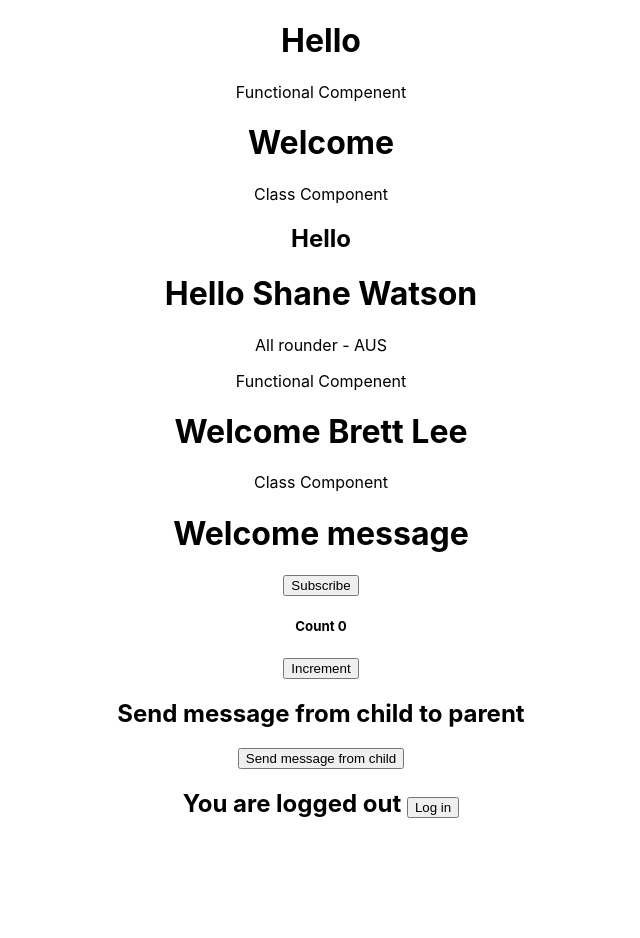
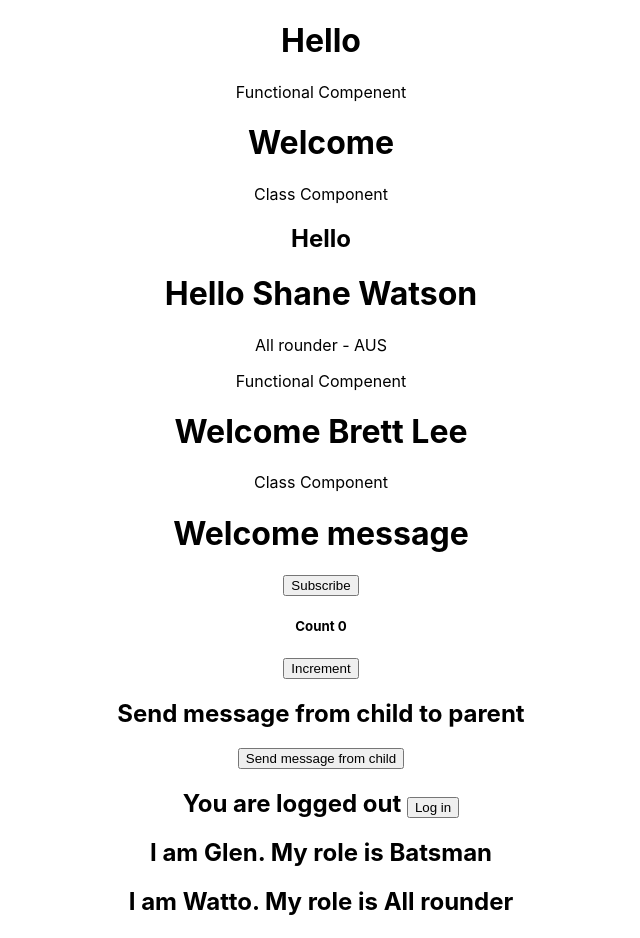
Before and after one commit to ManivannanBel/React-js, a React (Create React App) app in the folder hello-world/: page / in a window 1280 px wide. Shown: the top 938 px of the page, without its empty margins (319-959 px from the left). Before the commit the page ends 838 px from the top, so only its background shows below. Built offline with nearby package versions, Linux system fonts and the light colour scheme.

Commit message:
list rendering

```diff
--- a/hello-world/src/App.js
+++ b/hello-world/src/App.js
@@ -1,5 +1,4 @@
 import React from 'react';
-import logo from './logo.svg';
 import './App.css';
 import Greet from './components/Greet'
 import Welcome from './components/Welcome'
@@ -8,6 +7,7 @@ import Message from './components/Message'
 import Counter from './components/Counter'
 import ParentComponent from './components/ParentComponent'
 import ConditionalRendering from './components/ConditionalRenderingComponent'
+import ListRendering from './components/ListRendering'
 function App() {
   return (
     <div className="App">
@@ -20,6 +20,7 @@ function App() {
       <Counter/>
       <ParentComponent/>
       <ConditionalRendering/>
+      <ListRendering/>
     </div>
   );
 }
--- /dev/null
+++ b/hello-world/src/components/ListRendering.js
@@ -0,0 +1,34 @@
+import React from 'react'
+
+function ListRendering(props) {
+
+    let person = [
+        {
+            id : 1,
+            name : 'Glen',
+            role : 'Batsman'
+        },
+        {
+            id : 2,
+            name : 'Watto',
+            role : 'All rounder'
+        },
+        {
+            id : 3,
+            name : 'Lee',
+            role : 'Bowler'
+        }
+    ]
+
+    let personList = person.map(person => <h2>I am {person.name}. My role is {person.role}</h2>)
+
+    return (
+        <div>
+            {personList}
+        </div>
+    )
+}
+
+
+
+export default ListRendering
```
